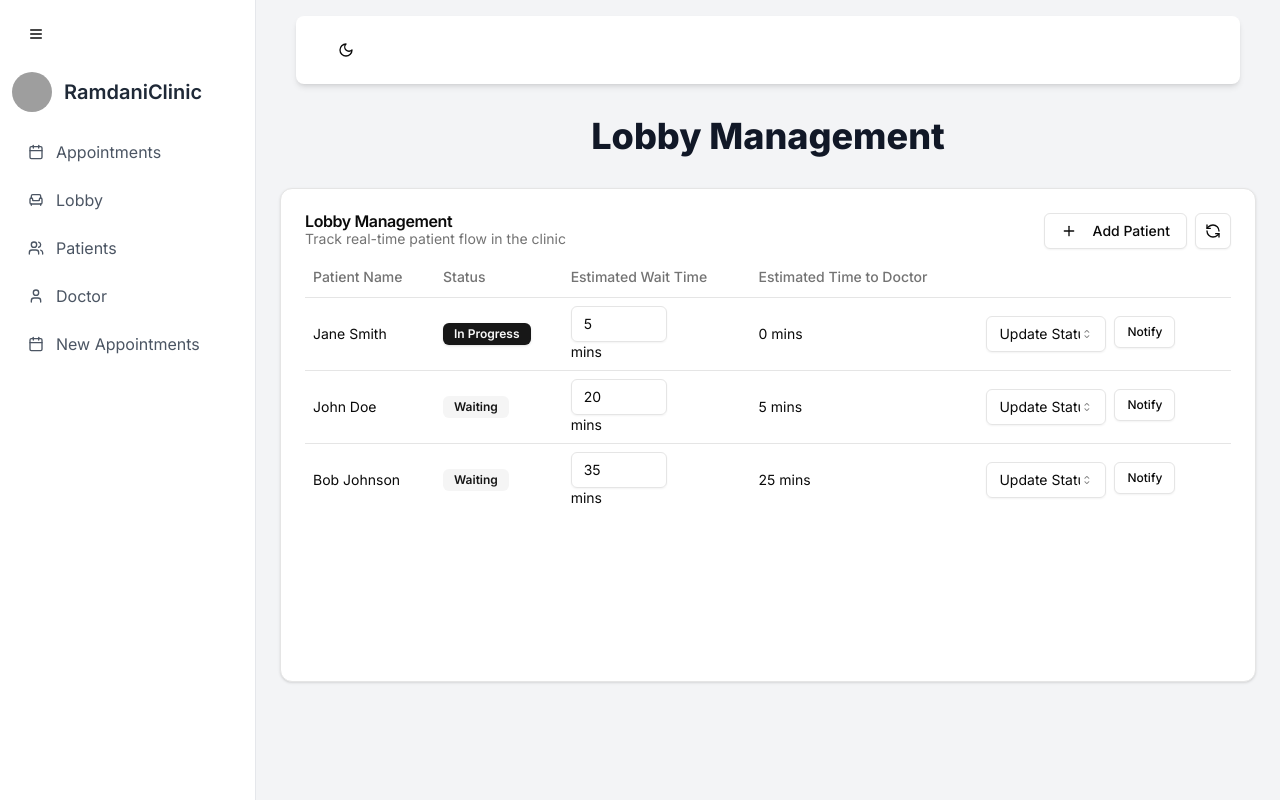
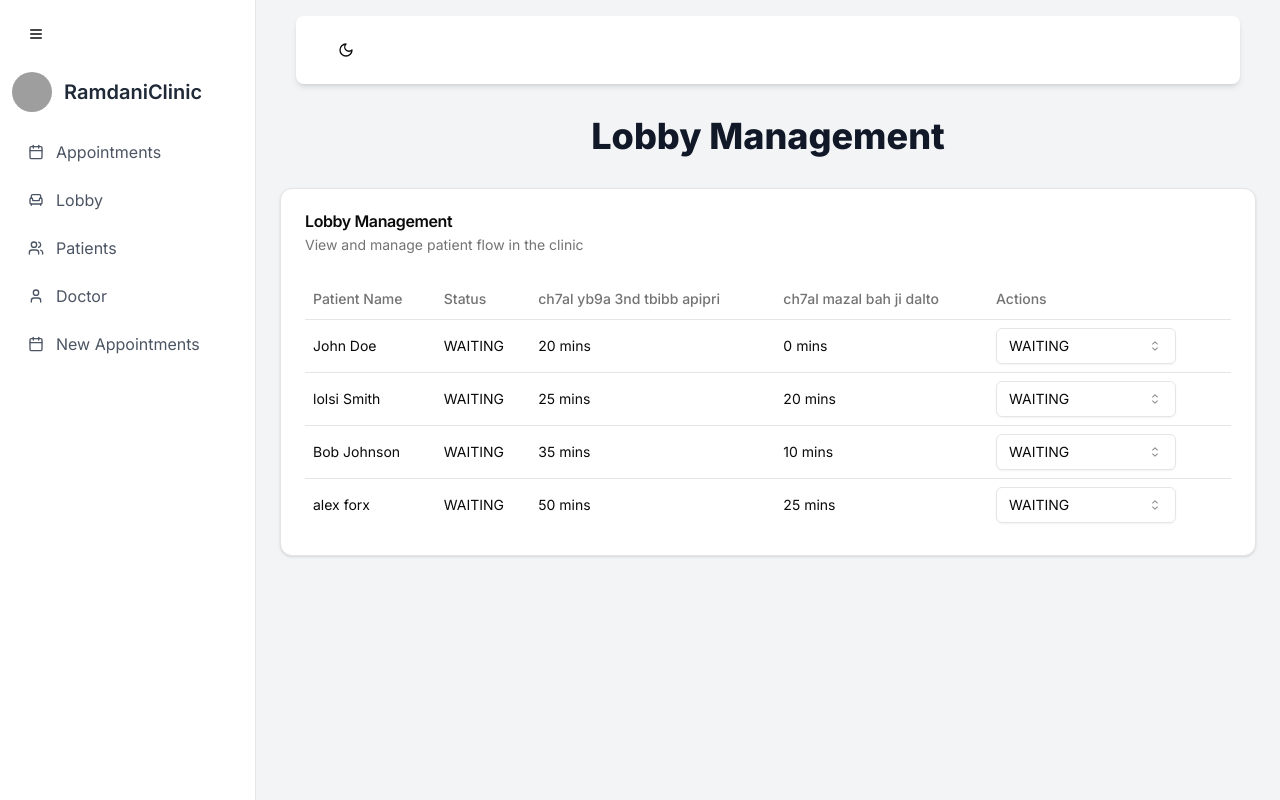
Before and after one commit to xCyberpunkx/dentalDB, a Next.js app: page /receptionist/lobby in a window 1280 px wide. Built offline with nearby package versions, Linux system fonts and the light colour scheme; grey boxes are pictures that could not be loaded.

Commit message:
add queue and its not working yet

```diff
--- a/app/receptionist/lobby/page.tsx
+++ b/app/receptionist/lobby/page.tsx
@@ -1,7 +1,6 @@
 "use client";
+
 import * as React from "react";
-import { Plus, RefreshCcw } from "lucide-react";
-import { Button } from "@/components/ui/button";
 import {
   Card,
   CardContent,
@@ -9,17 +8,6 @@ import {
   CardHeader,
   CardTitle,
 } from "@/components/ui/card";
-import { Input } from "@/components/ui/input";
-import { Label } from "@/components/ui/label";
-
-import { ScrollArea } from "@/components/ui/scroll-area";
-import {
-  Select,
-  SelectContent,
-  SelectItem,
-  SelectTrigger,
-  SelectValue,
-} from "@/components/ui/select";
 import {
   Table,
   TableBody,
@@ -29,168 +17,132 @@ import {
   TableRow,
 } from "@/components/ui/table";
 import {
-  Dialog,
-  DialogContent,
-  DialogDescription,
-  DialogFooter,
-  DialogHeader,
-  DialogTitle,
-  DialogTrigger,
-} from "@/components/ui/dialog";
-import { Badge } from "@/components/ui/badge";
-import { toast } from "@/components/ui/use-toast";
-import { DragDropContext, Droppable, Draggable } from "react-beautiful-dnd";
+  Select,
+  SelectContent,
+  SelectItem,
+  SelectTrigger,
+  SelectValue,
+} from "@/components/ui/select";
+
+interface Patient {
+  id: string;
+  name: string;
+  status: "WAITING" | "IN_PROGRESS" | "COMPLETED";
+  estimatedTimeToDoctor: number;
+  estimatedWaitTime: number;
+}
 
 const ReceptionistLobby = () => {
-  const [patientQueue, setPatientQueue] = React.useState([
+  const [patientQueue, setPatientQueue] = React.useState<Patient[]>([
     {
       id: "1",
       name: "John Doe",
-      status: "Waiting",
+      status: "WAITING",
+      estimatedTimeToDoctor: 5,
       estimatedWaitTime: 20,
     },
     {
       id: "2",
-      name: "Jane Smith",
-      status: "In Progress",
-      estimatedWaitTime: 5,
+      name: "lolsi Smith",
+      status: "WAITING",
+      estimatedTimeToDoctor: 10,
+      estimatedWaitTime: 25,
     },
     {
       id: "3",
       name: "Bob Johnson",
-      status: "Waiting",
+      status: "WAITING",
+      estimatedTimeToDoctor: 15,
       estimatedWaitTime: 35,
+    },
+    {
+      id: "4",
+      name: "alex forx",
+      status: "WAITING",
+      estimatedTimeToDoctor: 20,
+      estimatedWaitTime: 50,
     },
   ]);
 
-  const [isAddingPatient, setIsAddingPatient] = React.useState(false);
-  const [newPatientName, setNewPatientName] = React.useState("");
-  const [newPatientEstimatedWaitTime, setNewPatientEstimatedWaitTime] =
-    React.useState(30);
+  const sortPatientQueue = (patients: Patient[]): Patient[] => {
+    return [...patients]
+      .sort((a, b) => {
+        if (a.status === "IN_PROGRESS" && b.status !== "IN_PROGRESS") return -1;
+        if (a.status !== "IN_PROGRESS" && b.status === "IN_PROGRESS") return 1;
+        if (a.status === "COMPLETED" && b.status !== "COMPLETED") return 1;
+        if (a.status !== "COMPLETED" && b.status === "COMPLETED") return -1;
+        return 0;
+      })
+      .map((patient) =>
+        patient.status === "COMPLETED"
+          ? { ...patient, estimatedWaitTime: 0, estimatedTimeToDoctor: 0 }
+          : patient
+      );
+  };
 
-  const predefinedPatients = [
-    "Alice Anderson",
-    "Bob Brown",
-    "Charlie Clark",
-    "David Davis",
-    "Eva Evans",
-    "Frank Foster",
-    "Grace Green",
-    "Henry Hill",
-    "Ivy Ingram",
-    "Jack Johnson",
-  ];
-
-  React.useEffect(() => {
-    const timer = setInterval(() => {
-      setPatientQueue((prevQueue) =>
-        prevQueue.map((patient) => ({
+  const updatePatientStatus = (
+    id: string,
+    newStatus: "WAITING" | "IN_PROGRESS" | "COMPLETED"
+  ) => {
+    setPatientQueue((prevQueue) => {
+      const updatedQueue = prevQueue.map((patient) =>
+        patient.id === id
+          ? {
               ...patient,
-          estimatedWaitTime: Math.max(0, patient.estimatedWaitTime - 1),
-        }))
+              status: newStatus,
+              estimatedWaitTime:
+                newStatus === "COMPLETED" ? 0 : patient.estimatedWaitTime,
+            }
+          : patient
       );
-    }, 60000);
-
-    return () => clearInterval(timer);
-  }, []);
-
-  const sortedPatientQueue = React.useMemo(() => {
-    return [...patientQueue].sort((a, b) => {
-      if (a.status === "In Progress" && b.status !== "In Progress") return -1;
-      if (a.status !== "In Progress" && b.status === "In Progress") return 1;
-      if (a.status === "Waiting" && b.status !== "Waiting") return -1;
-      if (a.status !== "Waiting" && b.status === "Waiting") return 1;
-      return 0;
-    });
-  }, [patientQueue]);
-
-  const updatePatientStatus = (id, newStatus) => {
-    setPatientQueue(
-      patientQueue.map((patient) =>
-        patient.id === id ? { ...patient, status: newStatus } : patient
-      )
-    );
-    toast({
-      title: "Patient Status Updated",
-      description: `Patient ${id} status changed to ${newStatus}`,
+      return sortPatientQueue(updatedQueue);
     });
   };
 
-  const updateEstimatedWaitTime = (id, newTime) => {
-    setPatientQueue(
-      patientQueue.map((patient) =>
-        patient.id === id
-          ? {
-              ...patient,
-              estimatedWaitTime: parseInt(newTime, 10) || 0,
+  const calculateEstimatedTimeToDoctor = (
+    patient: Patient,
+    index: number
+  ): number => {
+    if (
+      (index === 0 && patient.status === "IN_PROGRESS") ||
+      patient.status === "COMPLETED"
+    ) {
+      return 0;
     }
-          : patient
-      )
-    );
-  };
-
-  const notifyPatient = (id) => {
-    toast({
-      title: "Patient Notified",
-      description: `Notification sent to patient ${id}`,
-    });
-  };
-
-  const addNewPatient = () => {
-    if (newPatientName.trim() === "") {
-      toast({
-        title: "Error",
-        description: "Please select a patient from the list",
-        variant: "destructive",
-      });
-      return;
+    if (index === 1 && patient.status === "WAITING") {
+      return patientQueue[0].estimatedWaitTime;
     }
-
-    const now = new Date();
-    const newPatient = {
-      id: String(patientQueue.length + 1),
-      name: newPatientName,
-      status: "Waiting",
-      estimatedWaitTime: newPatientEstimatedWaitTime,
-    };
-
-    setPatientQueue([...patientQueue, newPatient]);
-    setNewPatientName("");
-    setNewPatientEstimatedWaitTime(30);
-    setIsAddingPatient(false);
-    toast({
-      title: "New Patient Added",
-      description: `${newPatient.name} has been added to the queue`,
-    });
-  };
-
-  const calculateEstimatedTimeToDoctor = (index) => {
     let totalTime = 0;
-    for (let i = 0; i < index; i++) {
-      if (sortedPatientQueue[i].status !== "Completed") {
-        totalTime += sortedPatientQueue[i].estimatedWaitTime;
+    for (let i = 1; i < index; i++) {
+      const currentPatient = patientQueue[i];
+      if (currentPatient.status === "WAITING") {
+        totalTime += currentPatient.estimatedTimeToDoctor;
       }
     }
     return totalTime;
   };
 
-  const onDragEnd = (result) => {
-    if (!result.destination) {
-      const itemId = result.draggableId;
-      setPatientQueue(patientQueue.filter((patient) => patient.id !== itemId));
-      toast({
-        title: "Patient Removed",
-        description: `Patient has been removed from the queue`,
-      });
-      return;
+  React.useEffect(() => {
+    const timer = setInterval(() => {
+      setPatientQueue((prevQueue) =>
+        sortPatientQueue(
+          prevQueue.map((patient) => {
+            if (patient.status === "IN_PROGRESS") {
+              return {
+                ...patient,
+                estimatedWaitTime: Math.max(0, patient.estimatedWaitTime - 1),
+              };
+            } else if (patient.status === "COMPLETED") {
+              return { ...patient, estimatedWaitTime: 0 };
             }
+            return patient;
+          })
+        )
+      );
+    }, 60000); // Update every minute
 
-    const items = Array.from(patientQueue);
-    const [reorderedItem] = items.splice(result.source.index, 1);
-    items.splice(result.destination.index, 0, reorderedItem);
-
-    setPatientQueue(items);
-  };
+    return () => clearInterval(timer);
+  }, []);
 
   return (
     <div className="w-full max-w-6xl mx-auto">
@@ -198,183 +150,67 @@ const ReceptionistLobby = () => {
         Lobby Management
       </h1>
       <Card className="mb-8">
-        <CardHeader className="flex flex-row items-center justify-between space-y-0 pb-2">
-          <div>
+        <CardHeader>
           <CardTitle>Lobby Management</CardTitle>
           <CardDescription>
-              Track real-time patient flow in the clinic
+            View and manage patient flow in the clinic
           </CardDescription>
-          </div>
-          <div className="flex space-x-2">
-            <Dialog open={isAddingPatient} onOpenChange={setIsAddingPatient}>
-              <DialogTrigger asChild>
-                <Button variant="outline">
-                  <Plus className="mr-2 h-4 w-4" /> Add Patient
-                </Button>
-              </DialogTrigger>
-              <DialogContent>
-                <DialogHeader>
-                  <DialogTitle>Add New Patient</DialogTitle>
-                  <DialogDescription>
-                    Select a patient and set their estimated wait time.
-                  </DialogDescription>
-                </DialogHeader>
-                <Select
-                  value={newPatientName}
-                  onValueChange={setNewPatientName}
-                >
-                  <SelectTrigger>
-                    <SelectValue placeholder="Select a patient" />
-                  </SelectTrigger>
-                  <SelectContent>
-                    {predefinedPatients.map((patient) => (
-                      <SelectItem key={patient} value={patient}>
-                        {patient}
-                      </SelectItem>
-                    ))}
-                  </SelectContent>
-                </Select>
-                <div className="flex items-center space-x-2">
-                  <Label htmlFor="estimatedWaitTime">
-                    Estimated Wait Time (minutes):
-                  </Label>
-                  <Input
-                    id="estimatedWaitTime"
-                    type="number"
-                    value={newPatientEstimatedWaitTime}
-                    onChange={(e) =>
-                      setNewPatientEstimatedWaitTime(
-                        parseInt(e.target.value, 10)
-                      )
-                    }
-                    className="w-20"
-                  />
-                </div>
-                <DialogFooter>
-                  <Button onClick={addNewPatient}>Add Patient</Button>
-                </DialogFooter>
-              </DialogContent>
-            </Dialog>
-            <Button
-              variant="outline"
-              size="icon"
-              onClick={() => toast({ title: "Queue Refreshed" })}
-            >
-              <RefreshCcw className="h-4 w-4" />
-            </Button>
-          </div>
         </CardHeader>
         <CardContent>
-          <ScrollArea className="h-[400px]">
-            <DragDropContext onDragEnd={onDragEnd}>
-              <Droppable droppableId="patientQueue">
-                {(provided) => (
-                  <Table {...provided.droppableProps} ref={provided.innerRef}>
+          <Table>
             <TableHeader>
               <TableRow>
                 <TableHead>Patient Name</TableHead>
                 <TableHead>Status</TableHead>
-                        <TableHead>Estimated Wait Time</TableHead>
-                        <TableHead>Estimated Time to Doctor</TableHead>
+                <TableHead>ch7al yb9a 3nd tbibb apipri</TableHead>
+                <TableHead>ch7al mazal bah ji dalto</TableHead>
+                <TableHead>Actions</TableHead>
               </TableRow>
             </TableHeader>
             <TableBody>
-                      {sortedPatientQueue.map((patient, index) => (
-                        <Draggable
-                          key={patient.id}
-                          draggableId={patient.id}
-                          index={index}
-                        >
-                          {(provided, snapshot) => (
-                            <TableRow
-                              ref={provided.innerRef}
-                              {...provided.draggableProps}
-                              {...provided.dragHandleProps}
-                              style={{
-                                ...provided.draggableProps.style,
-                                background: snapshot.isDragging
-                                  ? "rgba(0, 0, 0, 0.1)"
-                                  : "transparent",
-                              }}
-                            >
+              {sortPatientQueue(patientQueue).map((patient, index) => {
+                const estimatedTimeToDoctor = calculateEstimatedTimeToDoctor(
+                  patient,
+                  index
+                );
+
+                return (
+                  <TableRow key={patient.id}>
                     <TableCell>{patient.name}</TableCell>
+                    <TableCell>{patient.status}</TableCell>
+                    <TableCell>{patient.estimatedWaitTime} mins</TableCell>
+                    <TableCell>{estimatedTimeToDoctor} mins</TableCell>
                     <TableCell>
-                                <Badge
-                                  variant={
-                                    patient.status === "In Progress"
-                                      ? "default"
-                                      : "secondary"
-                                  }
-                                >
-                                  {patient.status}
-                                </Badge>
-                              </TableCell>
-                              <TableCell>
-                                <Input
-                                  value={patient.estimatedWaitTime}
-                                  onChange={(e) =>
-                                    updateEstimatedWaitTime(
+                      <Select
+                        onValueChange={(value) =>
+                          updatePatientStatus(
                             patient.id,
-                                      e.target.value
+                            value as "WAITING" | "IN_PROGRESS" | "COMPLETED"
                           )
                         }
-                                  className="w-24"
-                                />
-                                {" mins"}
-                              </TableCell>
-                              {/* <TableCell>{patient.arrivalTime}</TableCell>
-                              <TableCell>
-                                {calculateTimeDifference(patient.arrivalTime)}{" "}
-                                mins
-                              </TableCell> */}
-                              <TableCell>
-                                {calculateEstimatedTimeToDoctor(index)} mins
-                              </TableCell>
-                              <TableCell>
-                                <div className="flex space-x-2">
-                                  <Select
-                                    onValueChange={(value) =>
-                                      updatePatientStatus(patient.id, value)
-                                    }
+                        defaultValue={patient.status}
                       >
-                                    <SelectTrigger className="w-[120px]">
-                                      <SelectValue placeholder="Update Status" />
+                        <SelectTrigger className="w-[180px]">
+                          <SelectValue placeholder="Change Status" />
                         </SelectTrigger>
                         <SelectContent>
-                                      <SelectItem value="Waiting">
-                                        Waiting
+                          <SelectItem value="WAITING">WAITING</SelectItem>
+                          <SelectItem value="IN_PROGRESS">
+                            IN_PROGRESS
                           </SelectItem>
-                                      <SelectItem value="In Progress">
-                                        In Progress
-                                      </SelectItem>
-                                      <SelectItem value="Completed">
-                                        Completed
-                                      </SelectItem>
+                          <SelectItem value="COMPLETED">COMPLETED</SelectItem>
                         </SelectContent>
                       </Select>
-                                  <Button
-                                    variant="outline"
-                                    size="sm"
-                                    onClick={() => notifyPatient(patient.id)}
-                                  >
-                                    Notify
-                                  </Button>
-                                </div>
                     </TableCell>
                   </TableRow>
-                          )}
-                        </Draggable>
-                      ))}
-                      {provided.placeholder}
+                );
+              })}
             </TableBody>
           </Table>
-                )}
-              </Droppable>
-            </DragDropContext>
-          </ScrollArea>
         </CardContent>
       </Card>
     </div>
   );
 };
+
 export default ReceptionistLobby;
```
Lines whose indentation alone changed are shown as unchanged.
